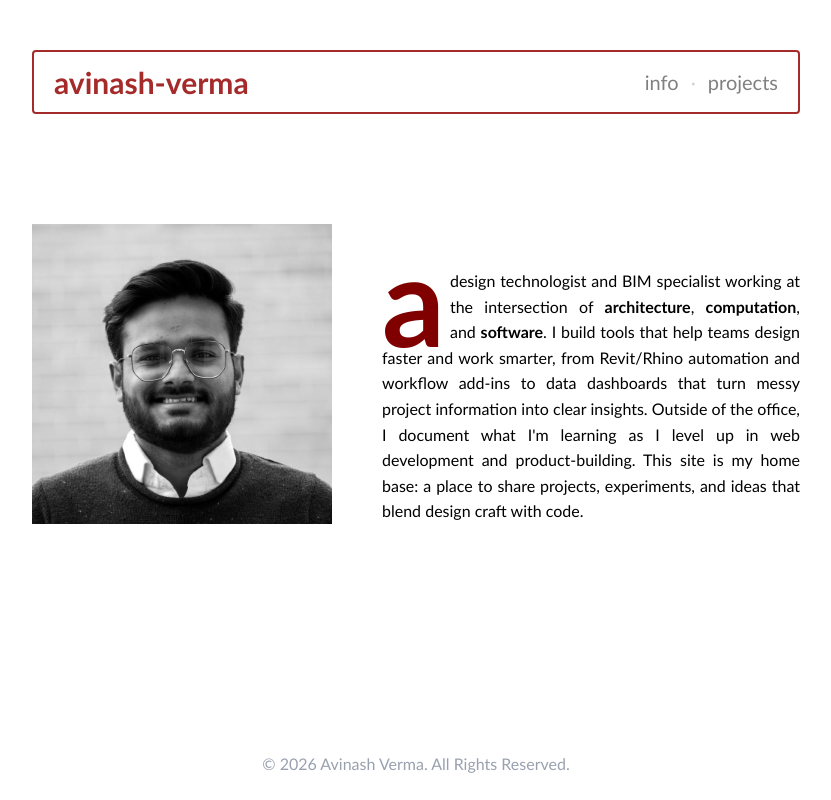
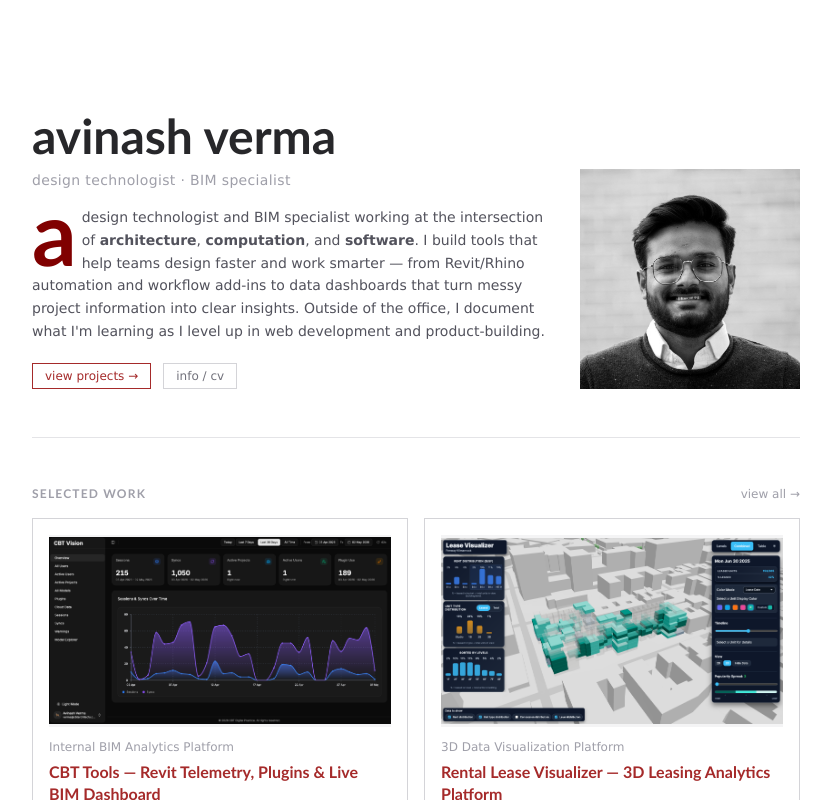
Before and after one commit to Avinash-Verma-26/avinashverma.work, a React (Vite) app: page / in a window 1280 px wide. Shown: the top 800 px of the page, without its empty margins (224-1055 px from the left). Built offline with nearby package versions, Linux system fonts and the light colour scheme.

Commit message:
Removed navbar

```diff
--- a/src/App.tsx
+++ b/src/App.tsx
@@ -1,12 +1,10 @@
 import "./App.css";
 import Footer from "./components/Footer";
-import Navigation from "./components/Navigation/Navigation";
 import { Outlet } from "react-router-dom";
 
 function App() {
   return (
     <div className="flex font-main min-h-screen w-[90%] md:w-[60%] flex-col items-start justify-start gap-2.5 box-border pt-8 md:pt-12.5">
-      <Navigation />
       <Outlet />
       <Footer></Footer>
     </div>
--- a/src/components/Home/Home.css
+++ b/src/components/Home/Home.css
@@ -1,42 +1,27 @@
-.home-section img {
-  width: 300px;
+.headshot {
+  width: 220px;
+  flex-shrink: 0;
   filter: grayscale(100%);
   transition-property: filter, border-radius, transform;
-  transition-duration: 0.1s, 0.1s, 0.1s;
+  transition-duration: 0.15s, 0.15s, 0.15s;
   transition-timing-function: ease-in, ease-in, ease-in;
 }
-.home-section img:hover {
+.headshot:hover {
   filter: grayscale(0%);
   border-radius: 100px;
   transform: rotate(-5deg);
 }
-.home-section {
-  width: 100%;
-  padding-top: 100px;
-  display: flex;
-  flex-direction: row;
-  gap: 50px;
-  align-items: end;
-  justify-content: space-between;
-  text-align: justify;
-}
-.blurb {
-  width: 500px;
-}
-.blurb p {
-  margin: 0;
-  line-height: 1.6;
-}
 .drop-cap {
-  font-size: 124px;
+  font-size: 88px;
   float: left;
-  line-height: 0.5;
+  line-height: 0.6;
   font-weight: 700;
-  margin: 0px 5px 5px 0px;
+  margin: 0px 5px 4px 0px;
   transition-property: transform, color;
   transition-duration: 0.1s, 0.2s;
   transition-timing-function: ease-in-out, ease-in-out;
   color: maroon;
+  font-family: "Gill Sans", "Gill Sans MT", Calibri, "Trebuchet MS", sans-serif;
 }
 .rotate {
   transform: rotate(10deg);
@@ -44,20 +29,11 @@
 }
 
 @media (max-width: 640px) {
-  .home-section {
-    flex-direction: column;
-    align-items: center;
-    padding-top: 40px;
-    gap: 24px;
-    text-align: left;
-  }
-  .home-section img {
-    width: 200px;
-  }
-  .blurb {
-    width: 100%;
+  .headshot {
+    width: 160px;
+    align-self: center;
   }
   .drop-cap {
-    font-size: 80px;
+    font-size: 64px;
   }
 }
--- a/src/components/Home/Home.tsx
+++ b/src/components/Home/Home.tsx
@@ -1,31 +1,93 @@
 import "./Home.css";
 import headshot from "../../assets/headshot.jpeg";
 import { useState } from "react";
+import { Link } from "react-router-dom";
+import projects from "../../assets/projects.json";
+import ProjectCard from "../ProjectCard";
 
 const Home = () => {
-  const [rotate, setRotate] = useState<boolean>(false);
+  const [rotate, setRotate] = useState(false);
+
   return (
-    <div className="home-section">
+    <div className="w-full flex flex-col gap-12 pt-8 md:pt-14">
+
+      {/* Hero */}
+      <div className="flex flex-col sm:flex-row-reverse gap-8 sm:items-end sm:justify-between">
         <img
           className="headshot"
-        onMouseOver={() => setRotate((prev) => !prev)}
-        onMouseOut={() => setRotate((prev) => !prev)}
           src={headshot}
           alt="Profile picture"
+          onMouseOver={() => setRotate(true)}
+          onMouseOut={() => setRotate(false)}
         />
-      <div className="blurb">
-        <p>
-          <span className={rotate ? "rotate drop-cap" : "drop-cap"}>a</span>{" "}
-          design technologist and BIM specialist working at the intersection of{" "}
-          <b>architecture</b>, <b>computation</b>, and <b>software</b>. I build
-          tools that help teams design faster and work smarter, from Revit/Rhino
-          automation and workflow add-ins to data dashboards that turn messy
-          project information into clear insights. Outside of the office, I
-          document what I'm learning as I level up in web development and
-          product-building. This site is my home base: a place to share
-          projects, experiments, and ideas that blend design craft with code.
+
+        <div className="flex flex-col gap-4 flex-1 min-w-0">
+          <div>
+            <h1 className="font-main font-bold text-4xl sm:text-5xl text-zinc-800 leading-tight m-0">
+              avinash verma
+            </h1>
+            <p className="font-secondary text-sm text-zinc-400 mt-1 tracking-wide m-0">
+              design technologist · BIM specialist
             </p>
           </div>
+
+          <p className="font-secondary text-sm text-zinc-600 leading-relaxed m-0">
+            <span
+              className={rotate ? "rotate drop-cap" : "drop-cap"}
+              onMouseOver={() => setRotate(true)}
+              onMouseOut={() => setRotate(false)}
+            >
+              a
+            </span>{" "}
+            design technologist and BIM specialist working at the intersection
+            of <b>architecture</b>, <b>computation</b>, and <b>software</b>. I
+            build tools that help teams design faster and work smarter — from
+            Revit/Rhino automation and workflow add-ins to data dashboards that
+            turn messy project information into clear insights. Outside of the
+            office, I document what I&apos;m learning as I level up in web
+            development and product-building.
+          </p>
+
+          <div className="flex items-center gap-3 pt-1">
+            <Link
+              to="/projects"
+              className="font-secondary text-xs border border-brand text-brand! px-3 py-1 hover:bg-brand hover:text-white! transition-colors duration-200"
+            >
+              view projects →
+            </Link>
+            <Link
+              to="/info"
+              className="font-secondary text-xs border border-zinc-300 text-zinc-500 px-3 py-1 hover:border-zinc-500 hover:text-zinc-800! transition-colors duration-200"
+            >
+              info / cv
+            </Link>
+          </div>
+        </div>
+      </div>
+
+      {/* Divider */}
+      <div className="w-full border-t border-zinc-200" />
+
+      {/* Selected Work */}
+      <div className="flex flex-col gap-4 pb-4">
+        <div className="flex items-center justify-between">
+          <span className="font-main text-xs font-semibold text-zinc-400 tracking-widest uppercase">
+            selected work
+          </span>
+          <Link
+            to="/projects"
+            className="font-secondary text-xs text-zinc-400 hover:text-brand transition-colors duration-200"
+          >
+            view all →
+          </Link>
+        </div>
+        <div className="grid grid-cols-1 sm:grid-cols-2 gap-4">
+          {projects.map((project) => (
+            <ProjectCard key={project.id} project={project} />
+          ))}
+        </div>
+      </div>
+
     </div>
   );
 };
```
Lines whose indentation alone changed are shown as unchanged.
